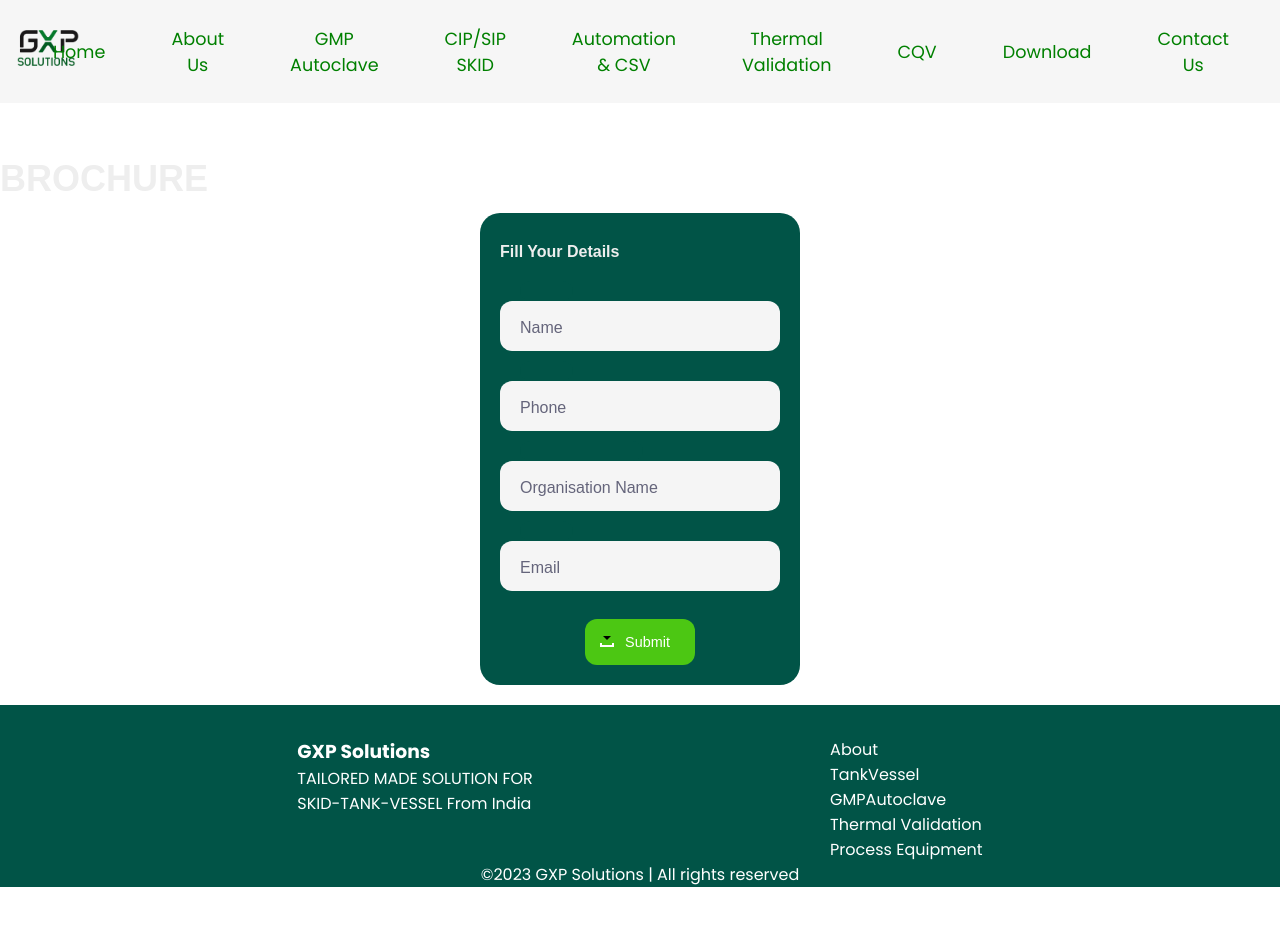
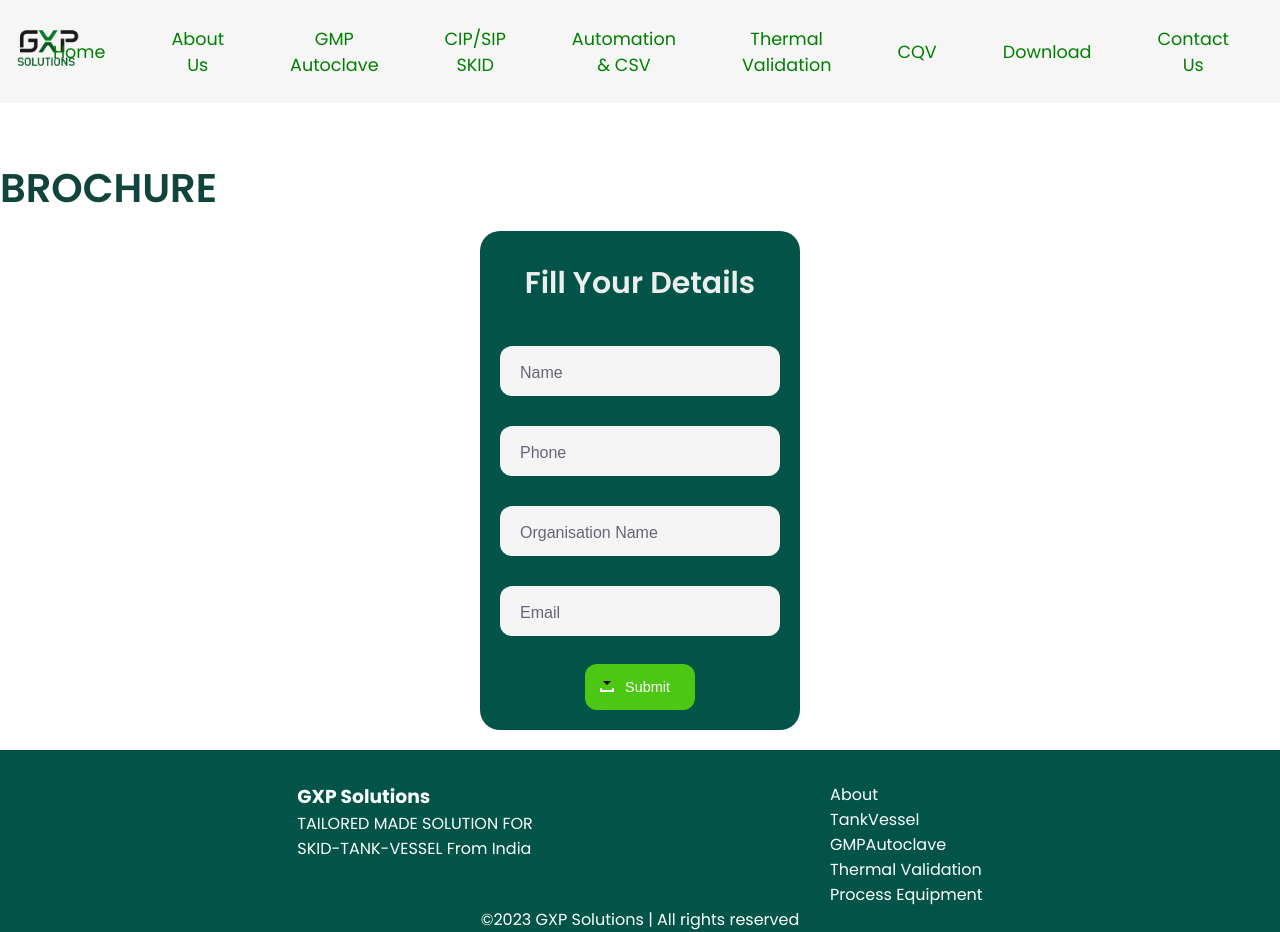
Before and after one commit to devarsh192003/GXP, a React (Create React App) app: page /Download in a window 1280 px wide. Before the commit the page ends 887 px from the top, so only its background shows below. Built offline with nearby package versions, Linux system fonts and the light colour scheme.

Commit message:
Update download.css

```diff
--- a/src/pages/download.css
+++ b/src/pages/download.css
@@ -20,19 +20,20 @@
   }
 
   .download-title {
-    color: #eee;
-    font-family: sans-serif;
-    font-size: 36px;
+    color: #10443c;
+    font-family: Poppins;
+    font-size: 40px;
     font-weight: 600;
     margin-top: 30px;
   }
 
   .download-subtitle {
     color: #eee;
-    font-family: sans-serif;
-    font-size: 16px;
+    font-family: Poppins;
+    font-size: 30px;
     font-weight: 600;
     margin-top: 10px;
+    text-align:center;
   }
 
   .input-container {
```
